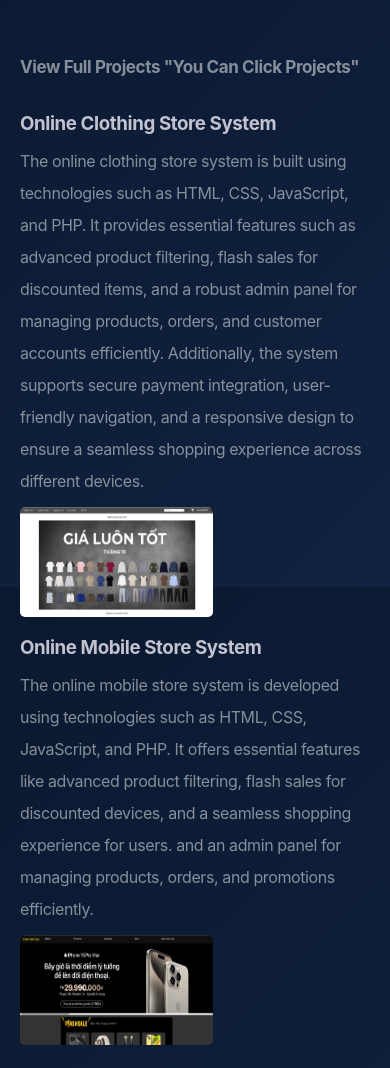
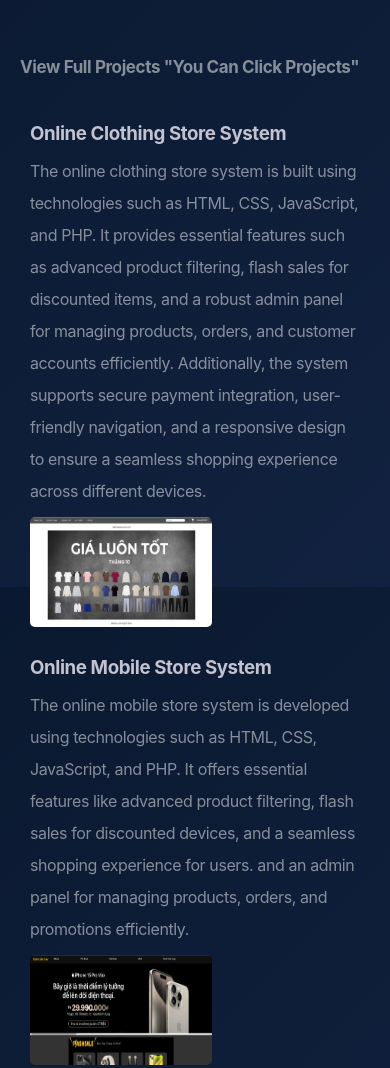
Before and after one commit to VanNhiDangCode/profile, a plain HTML site: page index.html in a window 390 px wide. Shown: the part 1945-3013 px from the top of the page. Drawn offline with Linux system fonts and the light colour scheme.

Commit message:
update responsive

```diff
--- a/index.html
+++ b/index.html
@@ -195,7 +195,8 @@ a{
     padding: 20px;
       align-items: center;
     gap: 10px;
-    p
+    margin: 10px;
+
 }
     .icon a{
       margin-bottom: auto;
@@ -250,6 +251,7 @@ h2{
 .time-work{
     margin-left: -50px;
     max-width: 650px;
+
 }
 .time-work p{
     max-width: 650px;
@@ -281,6 +283,10 @@ h2{
     .img--pro {
         flex-direction: column-reverse; /* Đưa ảnh xuống dưới trên mobile */
     }
+    .img--pro {
+        background-color: initial !important;
+        transform: none !important;
+    }
     .time{
         width: 100%;
 
@@ -300,7 +306,7 @@ h2{
     .icon{
         position: static;
     }
-        }
+   }
     </style>
 </head>
 
```
